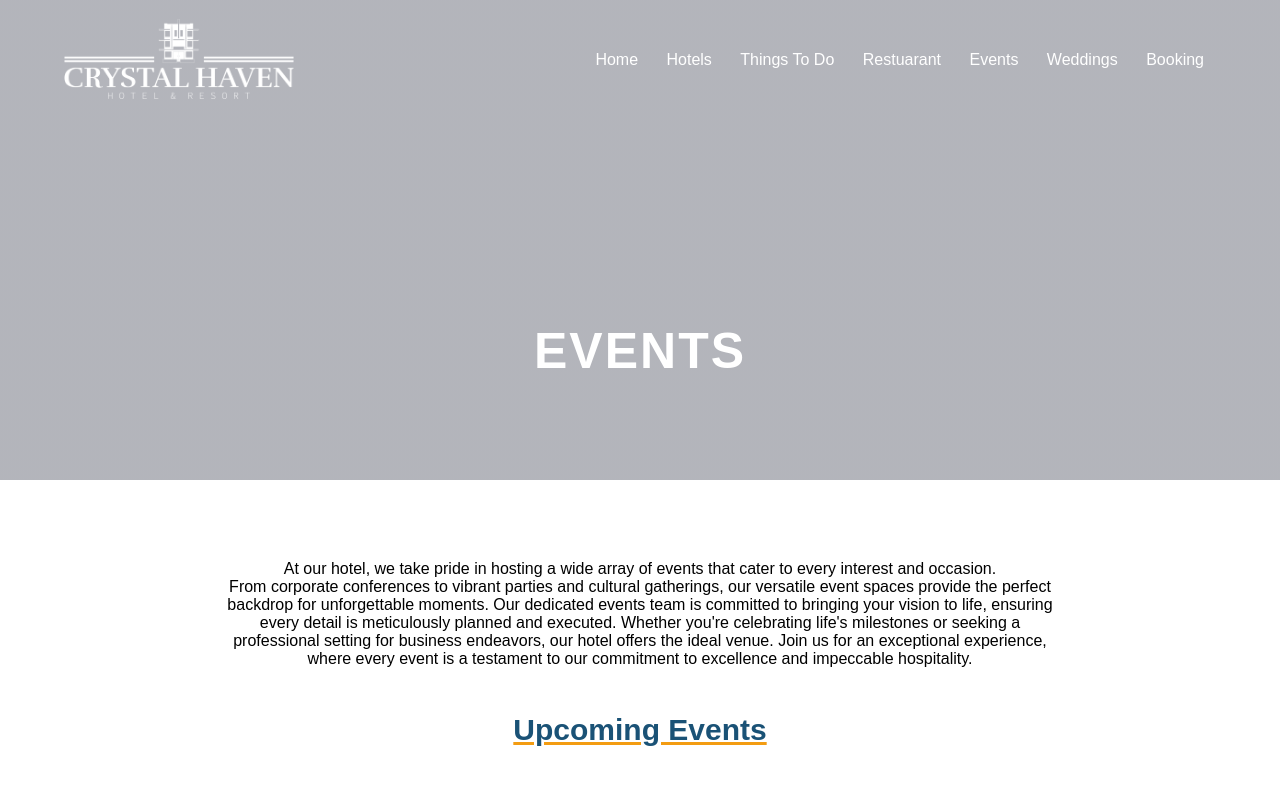
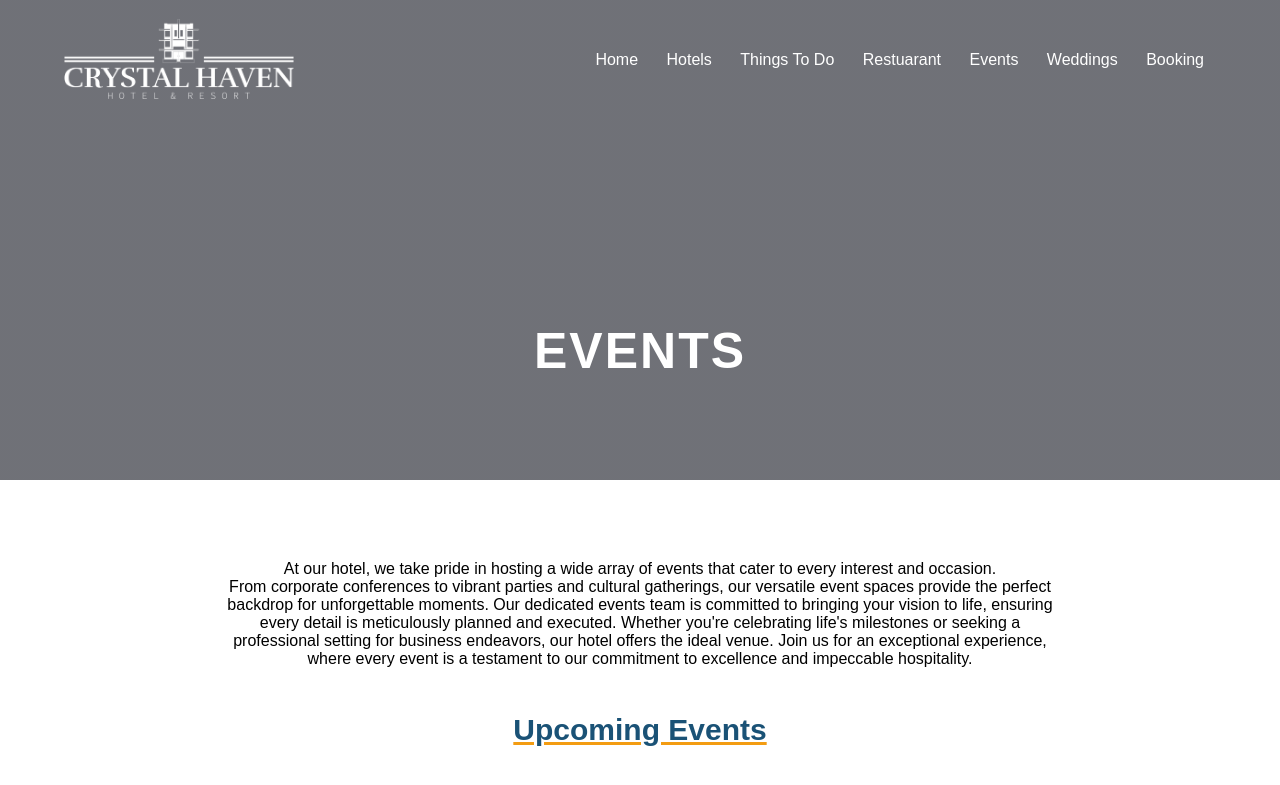
Before and after one commit to HannanLK/Assignment, a plain HTML site: page event.html in a window 1280 px wide. Shown: the top 785 px of the page. Drawn offline with Linux system fonts and the light colour scheme; the site is published under a folder, as on GitHub Pages, so addresses that start at the root find nothing.

Commit message:
Events Background

```diff
--- a/Styles/event.css
+++ b/Styles/event.css
@@ -7,7 +7,7 @@
 .eve-header{
     min-height: 60vh;
     width: 100%;
-    background-image: linear-gradient(rgba(4,9,30,0.3),rgba(4,9,30,0.3)),url(/Media/eventsbackground.jpg) ;
+    background-image: linear-gradient(rgba(4,9,30,0.3),rgba(4,9,30,0.3)),url(../Media/eventsbackground.jpg) ;
     background-size: cover;
     background-position: center;
     position: relative;
```
